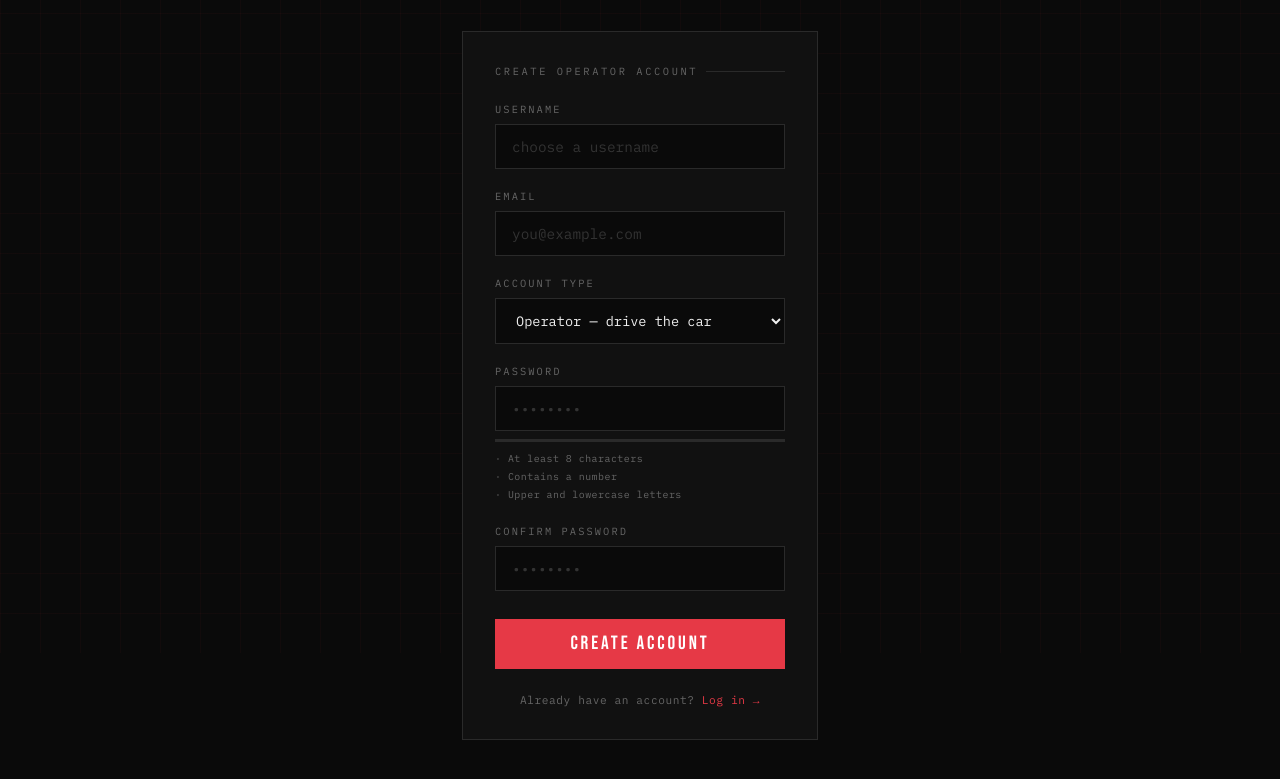
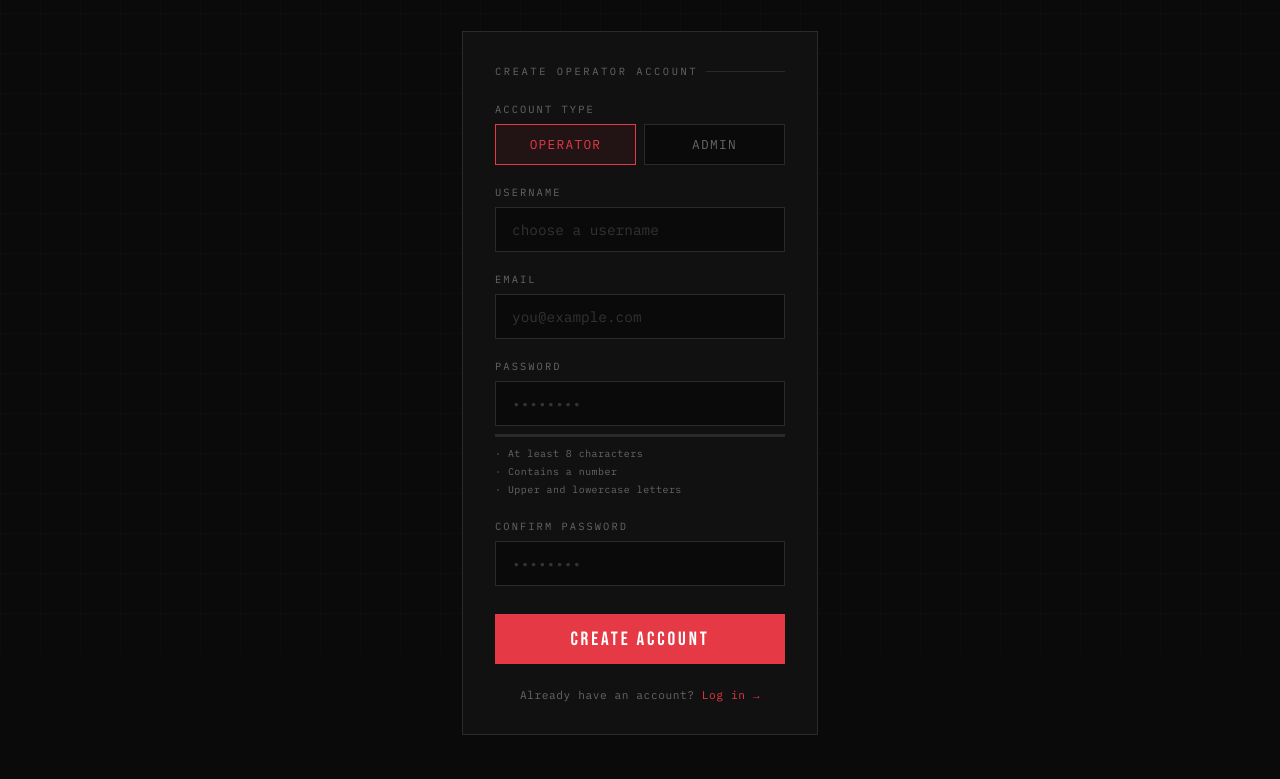
Before and after one commit to alvinjaames1/RC-Bandito, a plain HTML site: page frontend/templates/register.html in a window 1280 px wide. Shown: the part 147-926 px from the top of the page. Drawn offline with Linux system fonts and the light colour scheme.

Commit message:
Implement role selection in registration form
Added role selection buttons for 'Operator' and 'Admin' with corresponding styles and functionality. Updated registration logic to include admin code requirement for admin role.

```diff
--- a/frontend/templates/register.html
+++ b/frontend/templates/register.html
@@ -92,6 +92,37 @@
 
   .field { margin-bottom: 1.25rem; }
 
+  /* Role selector */
+  .role-toggle {
+    display: grid;
+    grid-template-columns: 1fr 1fr;
+    gap: 8px;
+  }
+
+  .role-btn {
+    background: var(--dark);
+    border: 1px solid var(--border);
+    color: var(--muted);
+    font-family: 'IBM Plex Mono', monospace;
+    font-size: 0.8rem;
+    letter-spacing: 0.1em;
+    text-transform: uppercase;
+    padding: 0.7rem;
+    cursor: pointer;
+    transition: all 0.15s;
+    text-align: center;
+  }
+
+  .role-btn:hover { border-color: var(--muted); color: var(--text); }
+
+  .role-btn.selected {
+    border-color: var(--red);
+    color: var(--red);
+    background: rgba(230,57,70,0.08);
+  }
+
+  #adminCodeField { display: none; }
+
   label {
     display: block;
     font-size: 0.65rem;
@@ -114,19 +145,6 @@
   }
 
   input:focus { border-color: var(--red); }
-
-  select {
-    width: 100%;
-    background: var(--dark);
-    border: 1px solid var(--border);
-    color: var(--text);
-    font-family: 'IBM Plex Mono', monospace;
-    font-size: 0.85rem;
-    padding: 0.75rem 1rem;
-    outline: none;
-    cursor: pointer;
-  }
-  select:focus { border-color: var(--red); }
   input::placeholder { color: #333; }
 
   /* Password strength meter */
@@ -227,6 +245,19 @@
     <div class="msg success" id="successMsg"></div>
 
     <div class="field">
+      <label>Account Type</label>
+      <div class="role-toggle">
+        <button type="button" class="role-btn selected" id="roleOperator" onclick="selectRole('operator')">Operator</button>
+        <button type="button" class="role-btn" id="roleAdmin" onclick="selectRole('admin')">Admin</button>
+      </div>
+    </div>
+
+    <div class="field" id="adminCodeField">
+      <label for="adminCode">Admin Setup Code</label>
+      <input type="password" id="adminCode" placeholder="required for admin accounts" autocomplete="off" />
+    </div>
+
+    <div class="field">
       <label for="username">Username</label>
       <input type="text" id="username" placeholder="choose a username" autocomplete="username" />
     </div>
@@ -234,22 +265,6 @@
     <div class="field">
       <label for="email">Email</label>
       <input type="email" id="email" placeholder="you@example.com" autocomplete="email" />
-    </div>
-
-    <div class="field">
-      <label for="role">Account Type</label>
-      <select id="role" onchange="toggleAdminCode()">
-        <option value="operator">Operator — drive the car</option>
-        <option value="admin">Administrator — manage users &amp; logs</option>
-      </select>
-    </div>
-
-    <div class="field" id="adminCodeField" style="display:none;">
-      <label for="adminCode">Admin Code</label>
-      <input type="password" id="adminCode" placeholder="enter the admin code" autocomplete="off" />
-      <div class="requirements">
-        <span style="color:var(--yellow);">Admin accounts require the code set by the system owner.</span>
-      </div>
     </div>
 
     <div class="field">
@@ -277,6 +292,15 @@
 </div>
 
 <script>
+  let selectedRole = 'operator';
+
+  function selectRole(role) {
+    selectedRole = role;
+    document.getElementById('roleOperator').classList.toggle('selected', role === 'operator');
+    document.getElementById('roleAdmin').classList.toggle('selected', role === 'admin');
+    document.getElementById('adminCodeField').style.display = role === 'admin' ? 'block' : 'none';
+  }
+
   function checkStrength() {
     const pw = document.getElementById('password').value;
     const fill = document.getElementById('strengthFill');
@@ -294,11 +318,6 @@
     const colors = ['#e63946', '#e63946', '#e9c46a', '#2a9d2a'];
     fill.style.width = widths[score];
     fill.style.background = colors[score];
-  }
-
-  function toggleAdminCode() {
-    const role = document.getElementById('role').value;
-    document.getElementById('adminCodeField').style.display = role === 'admin' ? 'block' : 'none';
   }
 
   async function handleRegister() {
@@ -330,6 +349,11 @@
       return;
     }
 
+    if (selectedRole === 'admin' && !document.getElementById('adminCode').value) {
+      showError('Admin accounts require the admin setup code.');
+      return;
+    }
+
     if (password !== confirm) {
       showError('Passwords do not match.');
       return;
@@ -339,11 +363,7 @@
       const res = await fetch('/auth/register', {
         method: 'POST',
         headers: { 'Content-Type': 'application/json' },
-        body: JSON.stringify({
-          username, email, password,
-          role: document.getElementById('role').value,
-          admin_code: document.getElementById('adminCode').value
-        })
+        body: JSON.stringify({ username, email, password, role: selectedRole, admin_code: document.getElementById('adminCode').value })
       });
 
       const data = await res.json();
```
